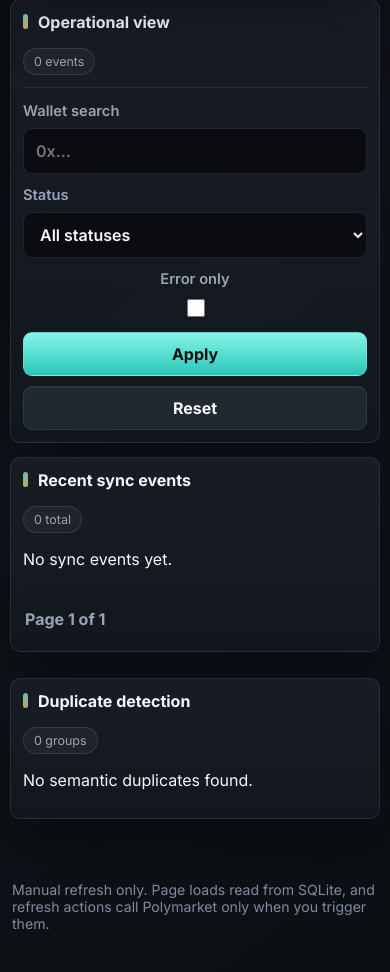
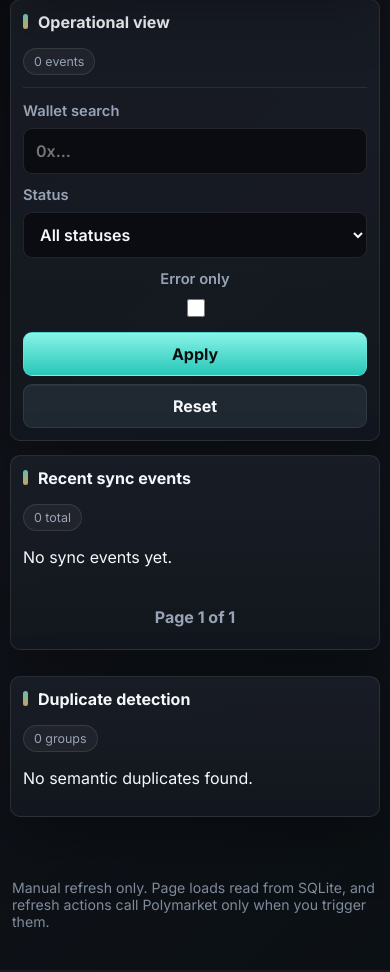
Before and after one commit to Hasfahani/trade-tracking, a FastAPI app: page /admin/sync-status in a window 390 px wide. Shown: the part 251-1223 px from the top of the page. Run offline with FastAPI, Linux system fonts and the light colour scheme; data that the repository does not hold is empty.

Commit message:
Improve sync status mobile layout and responsive spacing

```diff
--- a/app/static/style_v2.css
+++ b/app/static/style_v2.css
@@ -955,6 +955,31 @@ th {
     background: #111d2d;
 }
 
+.sync-page .compact-filter-grid {
+    grid-template-columns: repeat(auto-fit, minmax(190px, 1fr));
+}
+
+.sync-page .alert-item p {
+    margin: 8px 0 0;
+    color: var(--muted);
+    overflow-wrap: anywhere;
+}
+
+.sync-page .sync-duplicate-meta {
+    font-family: "Consolas", monospace;
+    font-size: 0.84rem;
+}
+
+.sync-page .sync-cleanup {
+    margin-top: 14px;
+    padding-top: 14px;
+    border-top: 1px solid var(--border);
+}
+
+.sync-page .sync-cleanup .subtle {
+    margin-bottom: 10px;
+}
+
 .stat-chip {
     min-width: 120px;
     border: 1px solid rgba(51, 80, 109, 0.45);
@@ -1079,6 +1104,37 @@ th {
         padding: 22px 14px 36px;
     }
 
+    .sync-page .two-col {
+        grid-template-columns: 1fr;
+        gap: 12px;
+    }
+
+    .sync-page .action-row {
+        width: 100%;
+        display: grid;
+        grid-template-columns: 1fr 1fr;
+        gap: 8px;
+    }
+
+    .sync-page .action-row .btn {
+        width: 100%;
+    }
+
+    .sync-page .pagination-row {
+        width: 100%;
+        align-items: stretch;
+    }
+
+    .sync-page .pagination-row .btn {
+        flex: 1 1 auto;
+        text-align: center;
+    }
+
+    .sync-page .pagination-meta {
+        width: 100%;
+        text-align: center;
+    }
+
     .trade-table thead {
         display: none;
     }
@@ -1221,6 +1277,23 @@ th {
     /* Metric card: tighter */
     .metric-card {
         padding: 12px 14px;
+    }
+
+    .sync-page .hero-card h1 {
+        font-size: 1.28rem;
+    }
+
+    .sync-page .hero-card,
+    .sync-page .card {
+        padding: 12px;
+    }
+
+    .sync-page .action-row {
+        grid-template-columns: 1fr;
+    }
+
+    .sync-page .checkbox-row {
+        min-height: 40px;
     }
 }
 
--- a/app/templates/sync_status_v2.html
+++ b/app/templates/sync_status_v2.html
@@ -3,6 +3,7 @@
 {% block title %}Sync Status{% endblock %}
 
 {% block content %}
+<div class="sync-page">
 <section class="hero-card">
     <div class="hero-copy">
         <p class="eyebrow">Data quality</p>
@@ -101,15 +102,15 @@
             {% for duplicate in duplicates %}
             <div class="alert-item">
                 <strong><a href="/wallets/{{ duplicate.wallet_address }}/trades?market_search={{ duplicate.condition_id }}">{{ short_address(duplicate.wallet_address) }}</a></strong>
-                <p>{{ duplicate.condition_id }} | {{ duplicate.side }} | {{ duplicate.duplicate_count }} copies</p>
+                <p class="sync-duplicate-meta">{{ duplicate.condition_id }} | {{ duplicate.side }} | {{ duplicate.duplicate_count }} copies</p>
             </div>
             {% else %}
             <p>No semantic duplicates found.</p>
             {% endfor %}
         </div>
         {% if duplicates %}
-        <div style="margin-top: 14px; padding-top: 14px; border-top: 1px solid var(--border);">
-            <p class="subtle" style="margin-bottom: 10px;">Cleanup removes extra duplicate rows from SQLite, keeping one trade per unique trade_id. Safe to run at any time.</p>
+        <div class="sync-cleanup">
+            <p class="subtle">Cleanup removes extra duplicate rows from SQLite, keeping one trade per unique trade_id. Safe to run at any time.</p>
             <form method="post" action="/admin/sync-status/cleanup" onsubmit="return confirm('Remove duplicate trade rows from local SQLite? One row per unique trade_id is kept.')">
                 <button type="submit" class="btn btn-danger btn-small">Remove duplicates</button>
             </form>
@@ -117,4 +118,5 @@
         {% endif %}
     </article>
 </section>
+</div>
 {% endblock %}
```
